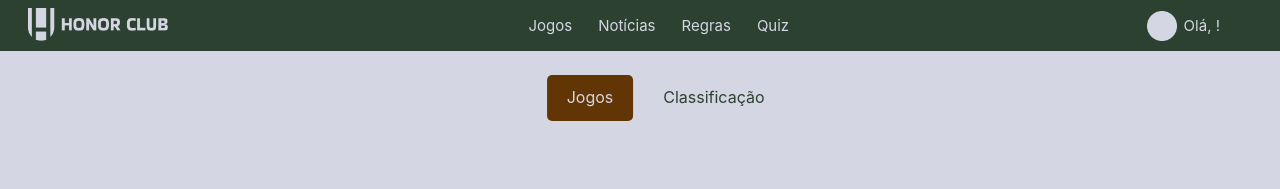
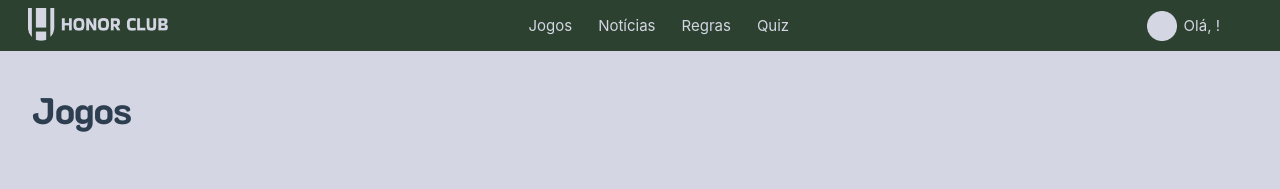
Before and after one commit to FranciscoGameiro2004/HonorClub-PW1-ESMAD, a Vue app: page /games in a window 1280 px wide. Shown: the top 189 px of the page. Built offline with nearby package versions, Linux system fonts and the light colour scheme; what fetch-mock would draw is missing.

Commit message:
Small changes

```diff
--- a/src/views/GamesView.vue
+++ b/src/views/GamesView.vue
@@ -52,10 +52,7 @@ export default {
     </div>
   </div>
 
-  <div class="button-container">
-    <router-link to="/games" class="btn" :class="{ 'active': $route.path === '/games'}">Jogos</router-link>
-    <router-link to="/games" class="btn" :class="{ 'active': $route.path === '/standings' }">Classificação</router-link>
-  </div>
+  <h1 class="title">Jogos</h1>
 
   <div class="game-cards-container">
     <GameCard v-for="game in games" :key="game.id" @seeGameDetails="toGameDetails"/>
@@ -110,34 +107,12 @@ export default {
   margin-right: 60px;
 }
 
-.button-container {
+.title {
   display: flex;
-  justify-content: center;
-  align-items: center;
-  position: fixed;
-  top: 70px;
-  left: 52%;
-  transform: translateX(-50%);
-}
-
-.btn {
-  padding: 10px 20px;
-  margin: 5px;
-  font-size: 16px;
-  border: none;
-  border-radius: 5px;
-  background-color: #2C4130;
-  color: #D4D6E3;
-  cursor: pointer;
-}
-
-.active {
-  background-color: #623504 !important;
-}
-
-.btn:not(.active) {
-  background-color: transparent !important;
-  color: #2C4130;
+  position: absolute;
+  top: 10%;
+  font-family: 'K2D-ExtraBold', sans-serif;
+  font-size: 37px;
 }
 
 .game-cards-container {
@@ -146,12 +121,4 @@ export default {
   top: 30%;
   left: 25%;
 }
-
-.column-1 {
-  margin-right: 25px;
-}
-
-.column-2 {
-  margin-left: 25px;
-}
 </style>
```
